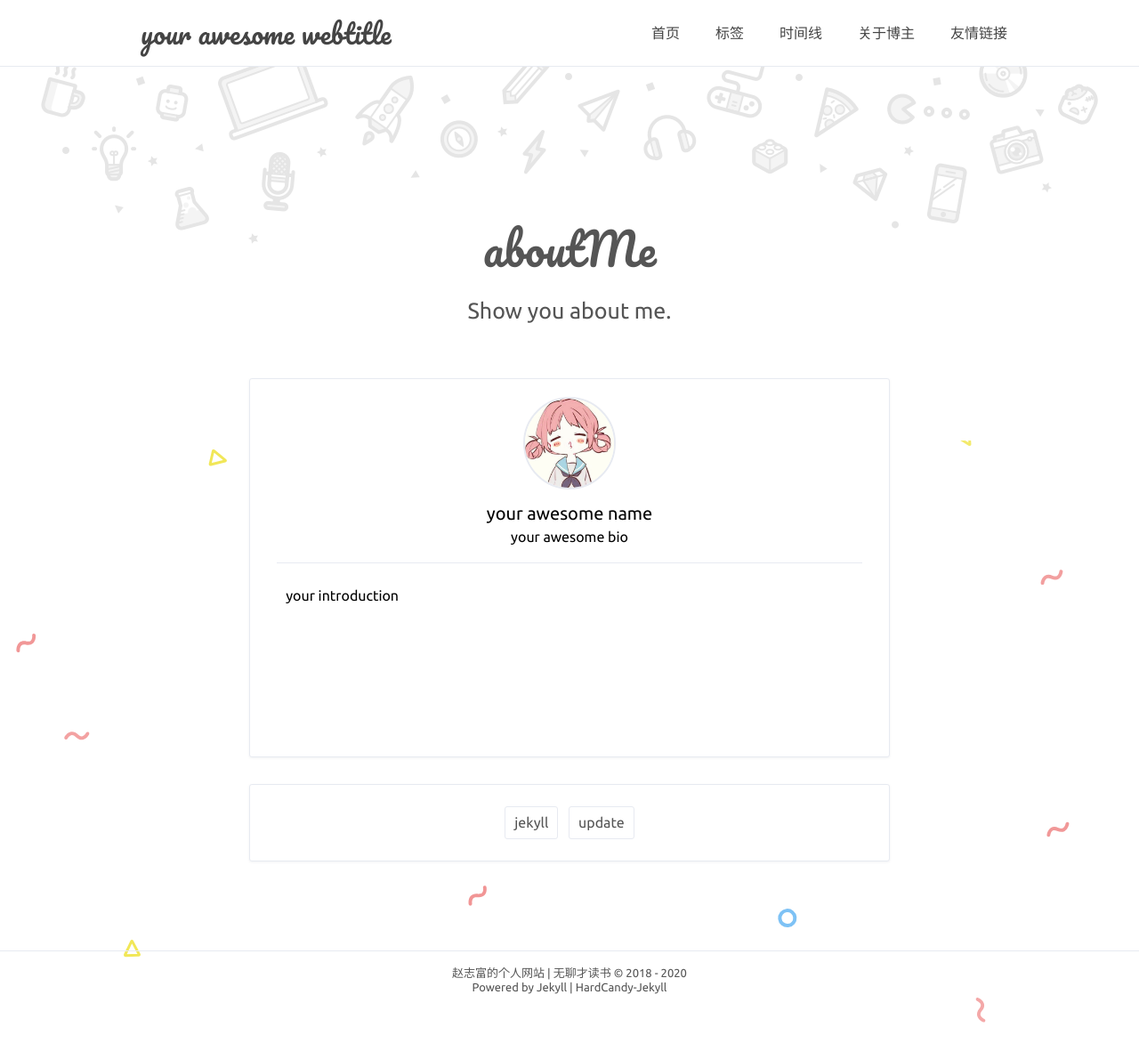
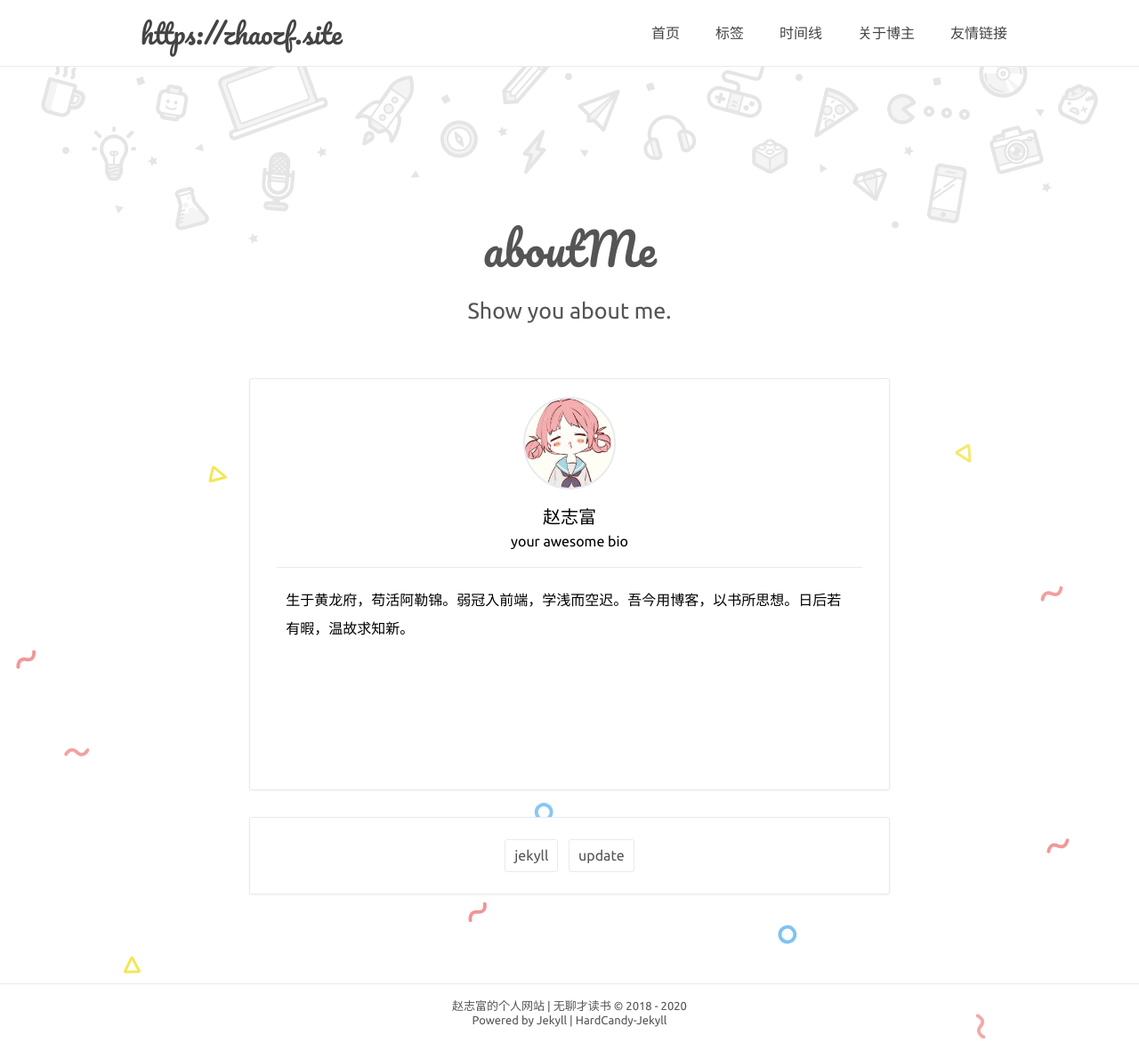
Before and after one commit to zhaozhifu8/zhaozhifu8.github.io, a Jekyll site: the page built from about.html, in a window 1280 px wide. Shown: the whole page at 89% size. Built offline with Jekyll 4.4.1, drawn with Linux system fonts in a browser that asks for light colours; comment, search, counter and statistics services are not loaded; before the commit the page ends 1144 px from its top, so only the background shows below that.

Commit message:
新主题

```diff
--- a/_config.yml
+++ b/_config.yml
@@ -14,21 +14,21 @@
 
 # 博主
 author: true
-name: 'your awesome name'
-NickName: 'your awesome nickname'
-webtitle: 'your awesome webtitle'
+name: '赵志富'
+NickName: '无聊才读书'
+webtitle: 'https://zhaozf.site'
 bio: 'your awesome bio'
 about: true
-aboutyou: 'your introduction'
+aboutyou: '生于黄龙府，苟活阿勒锦。弱冠入前端，学浅而空迟。吾今用博客，以书所思想。日后若有暇，温故求知新。'
 portraits: '/assets/profile.jpeg' # your portraits image file path
 
 # SNS
 SNS: true
 SNS-icon: #['Facebook', 'weibo', 'qq', 'github', 'Dribbble', 'Twitter', 'instagram', 'weixin', 'Codepen']
-  mail: 'mailto:abc@gmail.com'
+  mail: 'mailto:zhaozhifu08@gmail.com'
   weixin: '' # 你的微信二维码存放的地址
   qq: '' # 你的qq二维码存放的地址 or http://wpa.qq.com/msgrd?v=3&uin='你的QQ号'&site=qq&menu=yes
-  github: ''
+  github: 'https://github.com/zhaozhifu8'
   Codepen: ''
   weibo: ''
   instagram: ''
```
